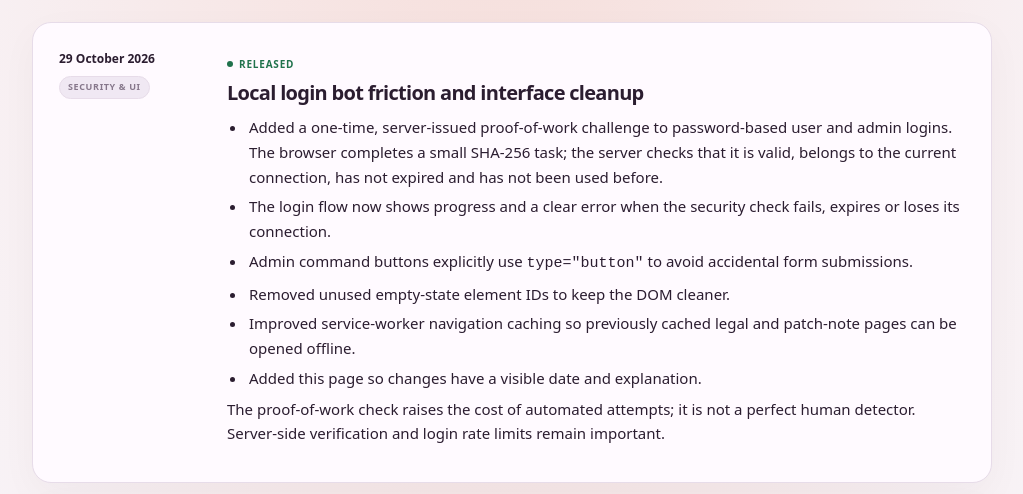
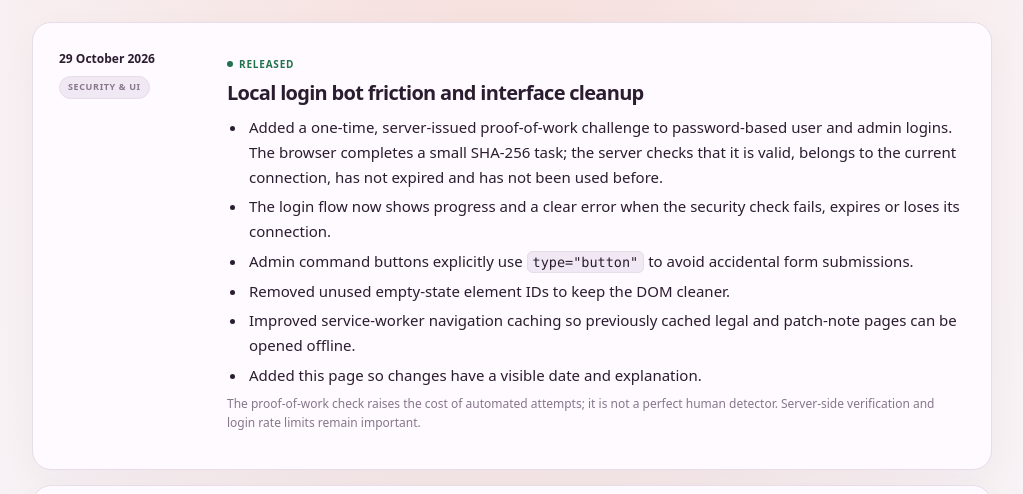
Before and after one commit to DaanV07TM/Server-chat, a website: page public/patch-notes.html in a window 1280 px wide. Shown: the part 237-731 px from the top of the page, without its empty margins (128-1151 px from the left). Drawn offline with Linux system fonts and the light colour scheme.

Commit message:
Polish patch notes text and code styling

```diff
--- a/public/patch-notes.html
+++ b/public/patch-notes.html
@@ -26,6 +26,8 @@
     .version{display:inline-flex;margin-top:7px;padding:3px 8px;border:1px solid var(--line);border-radius:999px;background:var(--soft);color:var(--mute);font-size:9px;font-weight:900;letter-spacing:.07em;text-transform:uppercase}
     .status{display:inline-flex;align-items:center;gap:6px;margin-bottom:8px;color:var(--good);font-size:10px;font-weight:900;letter-spacing:.08em;text-transform:uppercase}
     .status::before{content:"";width:6px;height:6px;border-radius:50%;background:currentColor}
+    .muted{color:var(--mute);font-size:12px}
+    code{padding:2px 5px;border:1px solid var(--line);border-radius:6px;background:var(--soft);font: .9em ui-monospace,SFMono-Regular,Consolas,monospace;overflow-wrap:anywhere}
     h2{margin:0 0 10px;font-size:20px;line-height:1.25;letter-spacing:-.035em}
     h3{margin:17px 0 5px;font-size:14px}
     p{margin:6px 0 10px}
```
